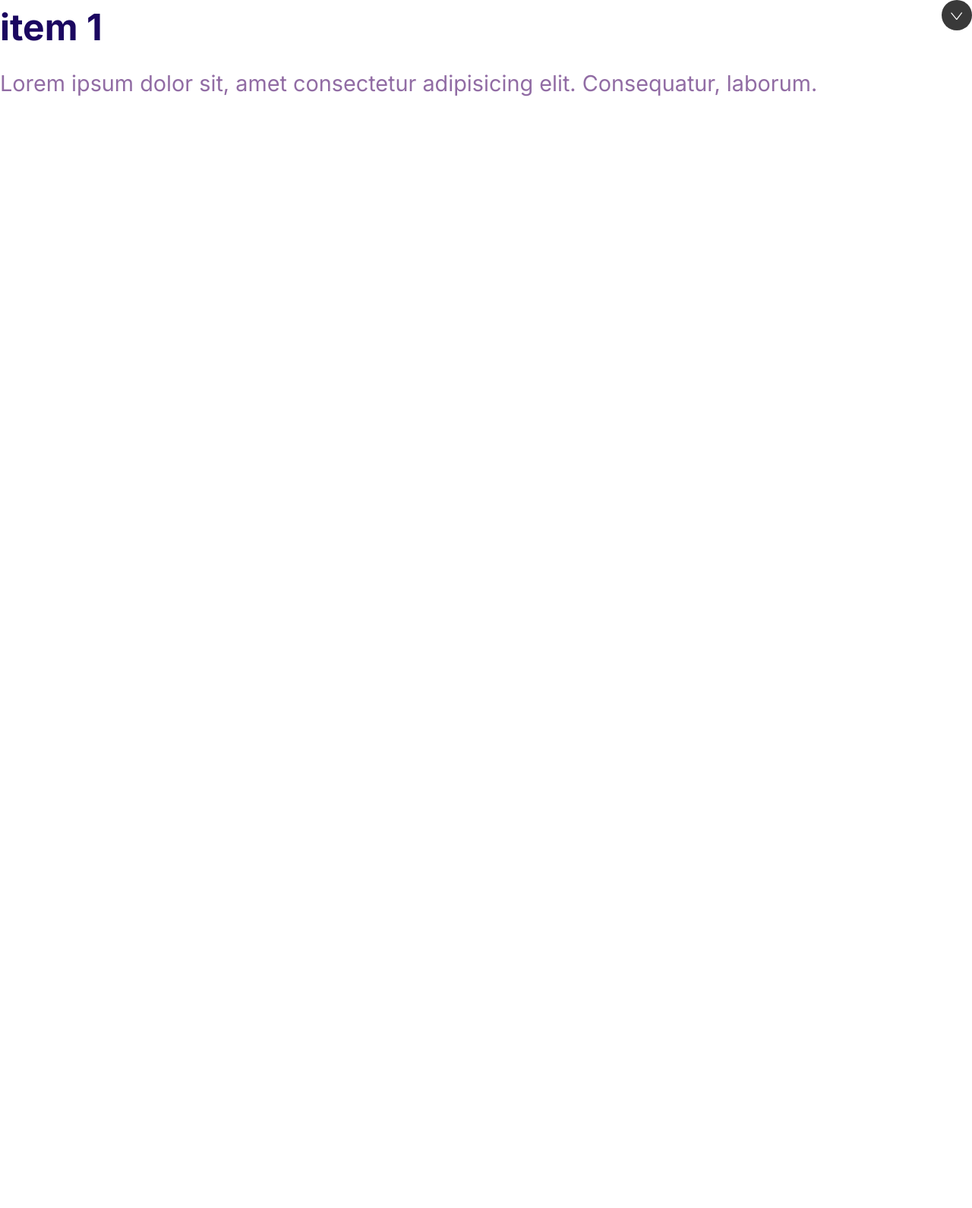
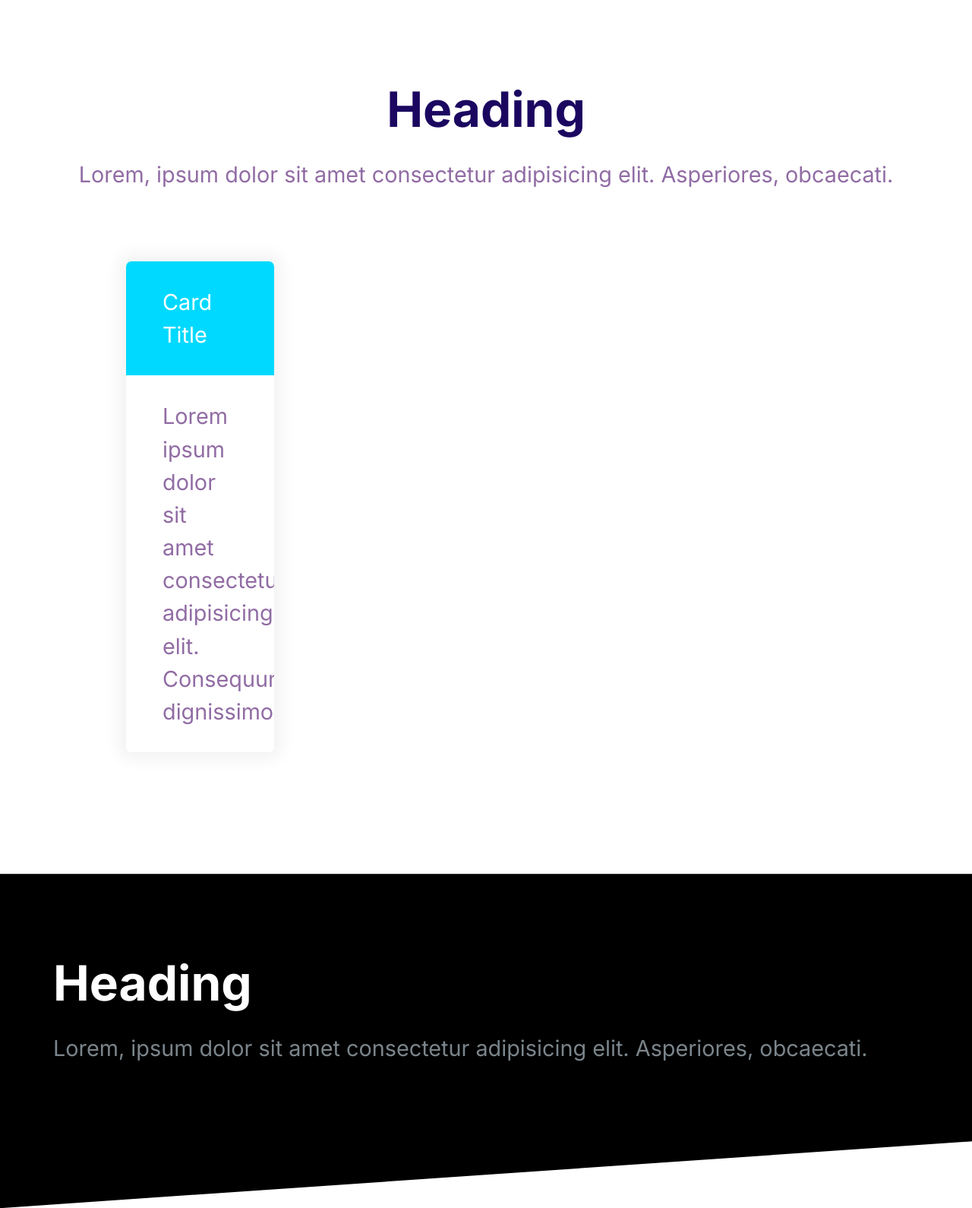
Before and after one commit to queenveekeyyy/Moshify-Website, a plain HTML site: page index.html in a window 1280 px wide. Shown: the whole page at 76% size. Before the commit the page ends 800 px from the top, so only its background shows below. Drawn offline with Linux system fonts and the light colour scheme.

Commit message:
making the block

```diff
--- a/CSS/Styles.css
+++ b/CSS/Styles.css
@@ -449,7 +449,6 @@
 }
 
 /*Testimonials*/
-/* Testimonials */
 .testimonial {
    padding: 3rem;
  }
@@ -557,3 +556,41 @@
    max-height: 100vh;
    opacity: 1;
  }
+
+ /* Blocks */
+.block {
+   --padding-vertical: 6rem;
+   padding: var(--padding-vertical) 2rem;
+ }
+
+ .block__header {
+   text-align: center;
+ }
+
+ .block__heading {
+   margin-top: 0;
+ }
+
+ .block--dark {
+   background: #000;
+   color: #7b858b;
+ }
+
+ .block--dark .block__heading {
+   color: #fff;
+ }
+
+ .block--skewed-right {
+   padding-bottom: calc(var(--padding-vertical) + 4rem);
+   clip-path: polygon(0% 0%, 100% 0%, 100% 100%, 0% 80%);
+ }
+
+ .block--skewed-left {
+   padding-bottom: calc(var(--padding-vertical) + 4rem);
+   clip-path: polygon(0% 0%, 100% 0%, 100% 80%, 0% 100%);
+ }
+
+ .container {
+   max-width: 1140px;
+   margin: 0 auto;
+ }
--- a/index.html
+++ b/index.html
@@ -16,18 +16,28 @@
     <link rel="stylesheet" href="CSS/Styles.css" />
   </head>
   <body>
-    <div class="collapsible collapsible--expanded">
-    <header class="collapsible__header">
-      <h2 class="collapsible__heading">item 1</h2>
-      <svg class="icon icon--white collapsible__chevron">
-        <use xlink:href="images/sprite.svg#chevron"></use>
-      </svg>
-    </header>
-    <div class="collapsible__content">
-      Lorem ipsum dolor sit, amet consectetur adipisicing elit. Consequatur,
-      laborum.
-    </div>
-  </div>
-  <script src="main.js"></script>
+    <section class="block container">
+      <header  class="block__header">
+      <h2 class="block__heading">Heading</h2>
+      <p>Lorem, ipsum dolor sit amet consectetur
+        adipisicing elit. Asperiores, obcaecati.</p>
+      </header>
+        <div  style="width: 30%; padding: 4rem;">
+          <div class="card" card--secondary>
+            <header class="card__header">Card Title</header>
+            <div class="card__body">
+              Lorem ipsum dolor sit amet
+               consectetur adipisicing elit. Consequuntur, dignissimos?
+            </div>
+          </div>
+        </div>
+    </section>
+    <section class="block block--dark block--skewed-left">
+      <div class="container">
+      <h2 class="block__heading">Heading</h2>
+      <p>Lorem, ipsum dolor sit amet consectetur
+        adipisicing elit. Asperiores, obcaecati.</p>
+      </div>
+    </section>
   </body>
 </html>
```
Also changed, not shown: components/block.html (added, +27 -0 lines), ._logo.svg (added).
